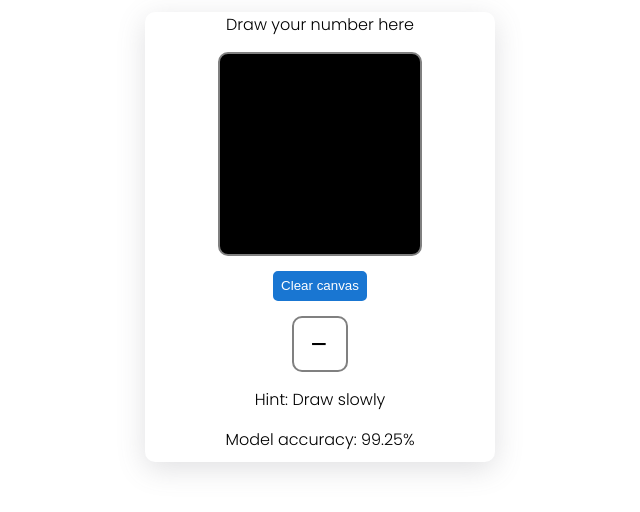
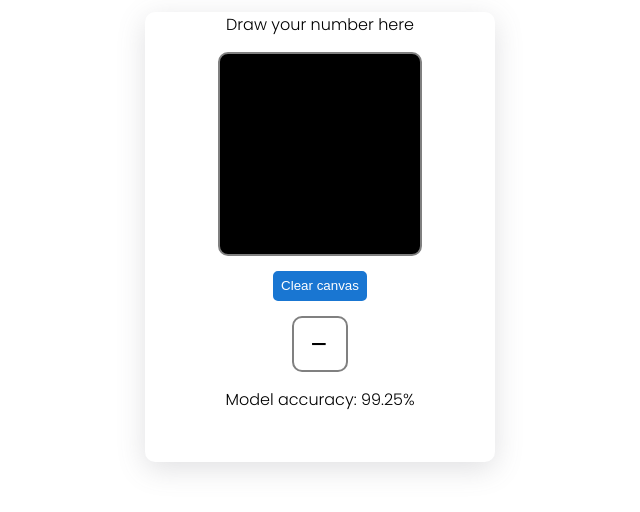
Before and after one commit to jvillegasd/handwriting-digits-go, a plain HTML site: page index.html in a window 1280 px wide. Shown: the part 230-742 px from the top of the page, without its empty margins (320-960 px from the left). Drawn offline with Linux system fonts and the light colour scheme; a script that the page names is missing.

Commit message:
Hits removed

```diff
--- a/index.html
+++ b/index.html
@@ -38,7 +38,6 @@
         <canvas width="200" height="200" id="draw_canvas"></canvas>
         <button id="clean_btn">Clear canvas</button>
         <span id="prediction">-</span>
-        <span>Hint: Draw slowly</span>
         <span>Model accuracy: 99.25%</span>
       </div>
     </main>
```
